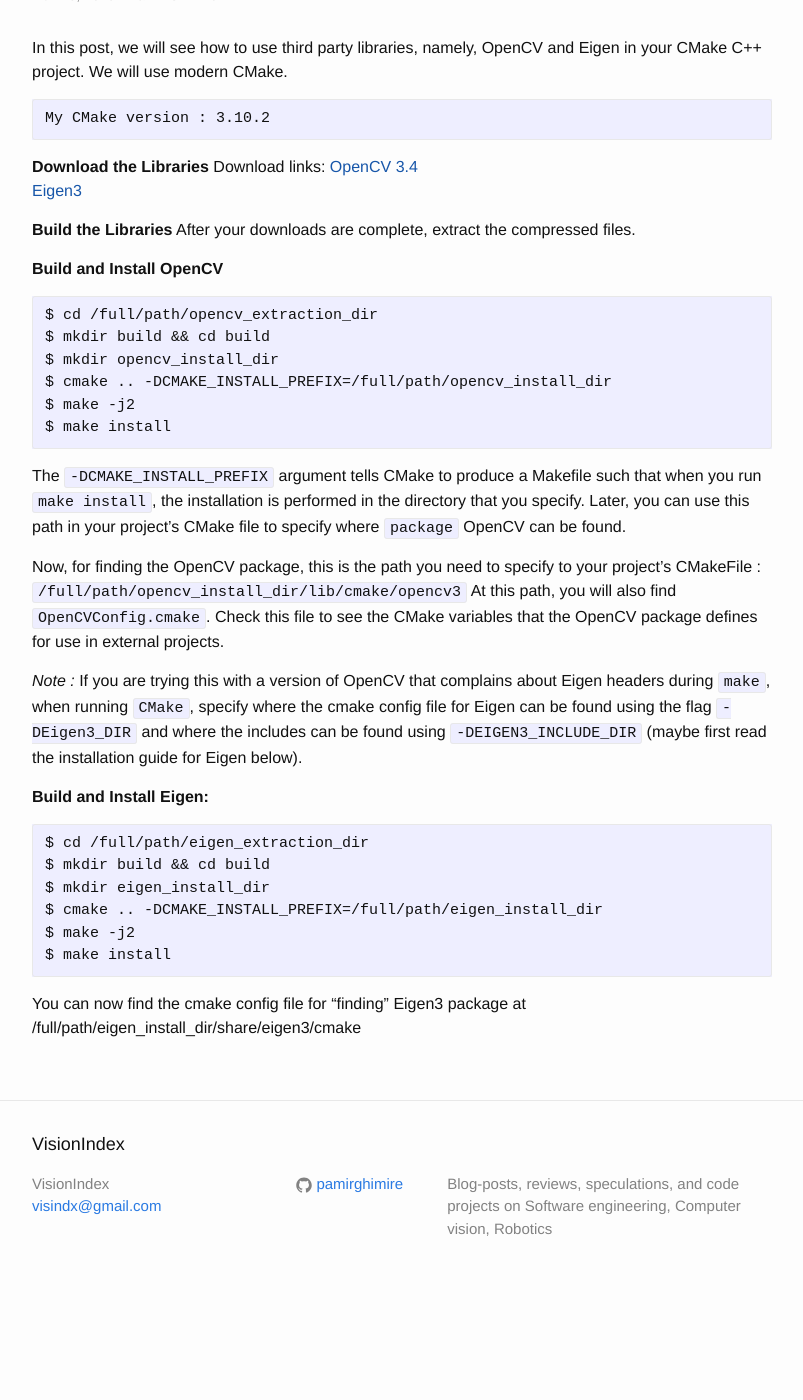
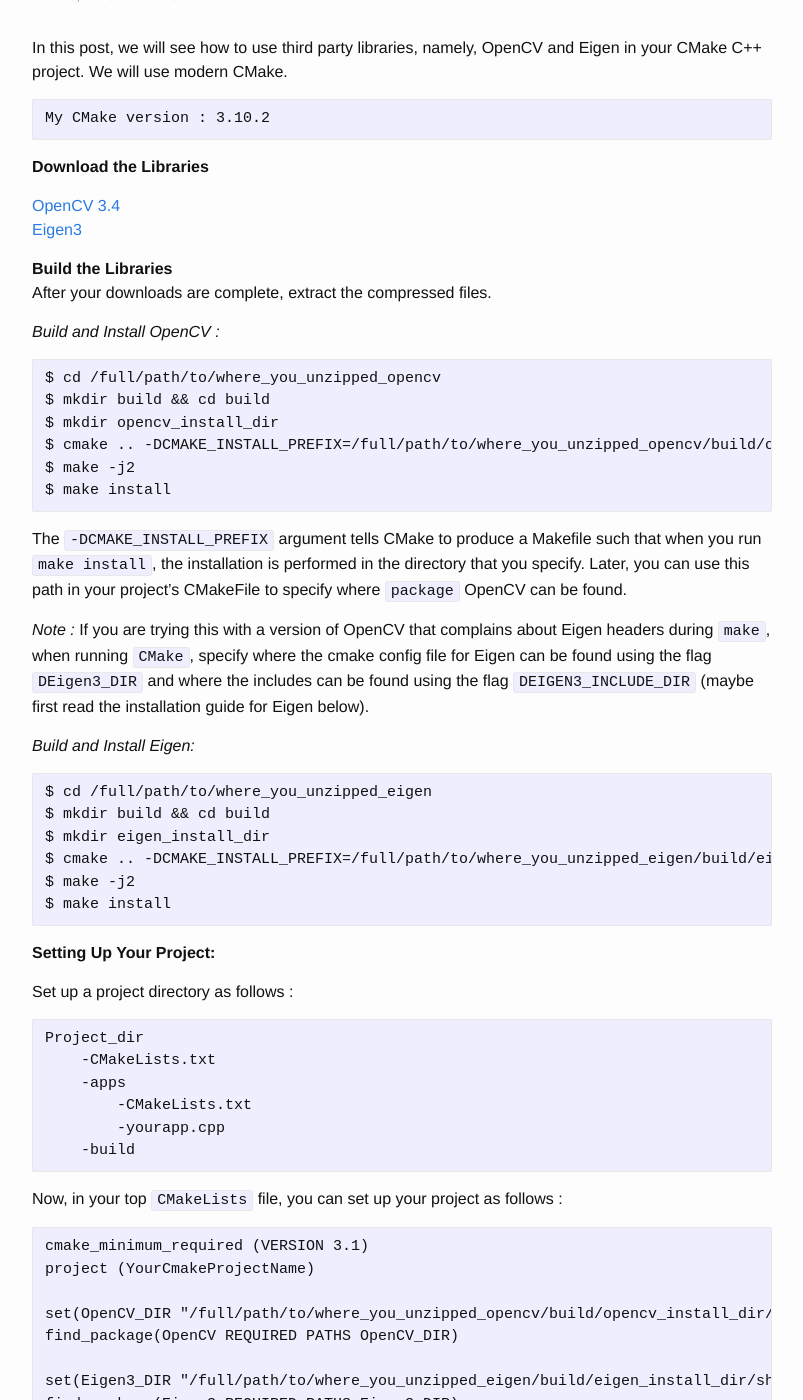
Before and after one commit to PamirGhimire/pamirghimire.github.io, a Jekyll site: the page built from _posts/cpp_build_systems/2019-11-20-external-libs-with-cmake.md, in a window 1280 px wide and 1400 px high, scrolled down 206 px. Shown: the whole window, without its empty margins (238-1041 px from the left). Built offline with Jekyll 4.4.1, drawn with Linux system fonts in a browser that asks for light colours; before the commit the page ends 1506 px from its top, so only the background shows below that; some of the changed text lies outside the part shown.

Commit message:
Completes blog for using opencv and eigen as external libs in cmake project

````diff
--- a/_posts/cpp_build_systems/2019-11-20-external-libs-with-cmake.md
+++ b/_posts/cpp_build_systems/2019-11-20-external-libs-with-cmake.md
@@ -14,45 +14,105 @@ in your CMake C++ project. We will use modern CMake.
 My CMake version : 3.10.2
 ```
 
-<b>Download the Libraries </b>
-Download links:
-[OpenCV 3.4](){:target="_blank"}
-[Eigen3](){:target="_blank"}
+<b>Download the Libraries </b><br>
 
-<b>Build the Libraries</b>
+[OpenCV 3.4](https://codeload.github.com/opencv/opencv/zip/3.4.0){:target="_blank"}
+[Eigen3](https://bitbucket.org/eigen/eigen/get/3.3.7.tar.gz){:target="_blank"}
+
+<b>Build the Libraries</b><br>
 After your downloads are complete, extract the compressed files.
 
-<b>Build and Install OpenCV</b>
+<i>Build and Install OpenCV : </i>
 ```
-$ cd /full/path/opencv_extraction_dir
+$ cd /full/path/to/where_you_unzipped_opencv
 $ mkdir build && cd build
 $ mkdir opencv_install_dir
-$ cmake .. -DCMAKE_INSTALL_PREFIX=/full/path/opencv_install_dir
+$ cmake .. -DCMAKE_INSTALL_PREFIX=/full/path/to/where_you_unzipped_opencv/build/opencv_install_dir
 $ make -j2
 $ make install
 ```
 
 The `-DCMAKE_INSTALL_PREFIX` argument tells CMake to produce a Makefile such that
 when you run `make install`, the installation is performed in the directory that you specify.
-Later, you can use this path in your project's CMake file to specify where `package` OpenCV
+Later, you can use this path in your project's CMakeFile to specify where `package` OpenCV
 can be found.
 
-Now, for finding the OpenCV package, this is the path you need to specify to your project's CMakeFile :
-`/full/path/opencv_install_dir/lib/cmake/opencv3`
-At this path, you will also find `OpenCVConfig.cmake`. Check this file to see the CMake variables
-that the OpenCV package defines for use in external projects.
 
 <i>Note : </i> If you are trying this with a version of OpenCV that complains about Eigen headers during `make`, when running `CMake`, specify where the cmake config file for Eigen can be found using the flag
-`-DEigen3_DIR` and where the includes can be found using `-DEIGEN3_INCLUDE_DIR` (maybe first read the installation guide for Eigen below).
+`DEigen3_DIR` and where the includes can be found using the flag `DEIGEN3_INCLUDE_DIR` (maybe first read the installation guide for Eigen below).
 
-<b>Build and Install Eigen:</b>
+<i>Build and Install Eigen:</i>
 ```
-$ cd /full/path/eigen_extraction_dir
+$ cd /full/path/to/where_you_unzipped_eigen
 $ mkdir build && cd build
 $ mkdir eigen_install_dir
-$ cmake .. -DCMAKE_INSTALL_PREFIX=/full/path/eigen_install_dir
+$ cmake .. -DCMAKE_INSTALL_PREFIX=/full/path/to/where_you_unzipped_eigen/build/eigen_install_dir
 $ make -j2
 $ make install
 ```
 
-You can now find the cmake config file for "finding" Eigen3 package at /full/path/eigen_install_dir/share/eigen3/cmake
+<b>Setting Up Your Project:</b>
+
+Set up a project directory as follows :
+
+```
+Project_dir
+    -CMakeLists.txt
+    -apps
+        -CMakeLists.txt
+        -yourapp.cpp
+    -build
+```
+Now, in your top `CMakeLists` file, you can set up your project as follows :
+
+```
+cmake_minimum_required (VERSION 3.1)
+project (YourCmakeProjectName)
+
+set(OpenCV_DIR "/full/path/to/where_you_unzipped_opencv/build/opencv_install_dir/share/OpenCV")
+find_package(OpenCV REQUIRED PATHS OpenCV_DIR)
+
+set(Eigen3_DIR "/full/path/to/where_you_unzipped_eigen/build/eigen_install_dir/share/eigen3/cmake")
+find_package(Eigen3 REQUIRED PATHS Eigen3_DIR)
+
+include_directories(
+    ${OpenCV_INCLUDE_DIRS}
+    ${EIGEN3_INCLUDE_DIRS}
+)
+
+add_subdirectory(apps)
+```
+
+Note that here we used the installation directories that we specified earlier using the `CMAKE_INSTALL_PREFIX` flag
+to specify the paths where Eigen and OpenCV packages can be found by our CMake project.
+
+The `include_directories` directive in the project's top-level CMake file makes sure that the source files in all subdirectories
+can see the headers specified here at the top.
+
+In the `CMakeLists` file inside the apps folder, you can arrange for your source code in `yourapp.cpp` to be compiled into an
+executable binary as follows:
+
+```
+cmake_minimum_required (VERSION 3.1)
+
+set(EXECUTABLE_OUTPUT_PATH ${PROJECT_SOURCE_DIR}/bin)
+set(CMAKE_CXX_STANDARD 11)
+
+file(GLOB SOURCE_FILES ${PROJECT_SOURCE_DIR}/apps/*.cpp)
+file(GLOB HEADER_FILES ${PROJECT_SOURCE_DIR}/apps/*.h)
+
+include_directories(
+    ${PROJECT_SOURCE_DIR}/apps/
+)
+
+add_executable(nameOfYourProjectBinary ${SOURCE_FILES} ${HEADER_FILES})
+target_link_libraries(nameOfYourProjectBinary ${OpenCV_LIBS} Eigen3::Eigen)
+```
+
+The `EXECUTABLE_OUTPUT_PATH` variable specifies where the binary will be placed when you build your project (using make, for example).
+In this project, we have no header files, but in case there were any present in the 'apps' directory, they would have been found by the
+`GLOB` for `HEADER_FILES`.
+
+The variables that specify the paths for linking your target to the external libraries (here, for example, OpenCV_LIBS) can be found in their respective `xyzConfig.cmake` file (which you can find at the location that you specified for `find_package`).
+
+And voila, you now know how to set up a simple CMake project that links against two external libraries.
````
